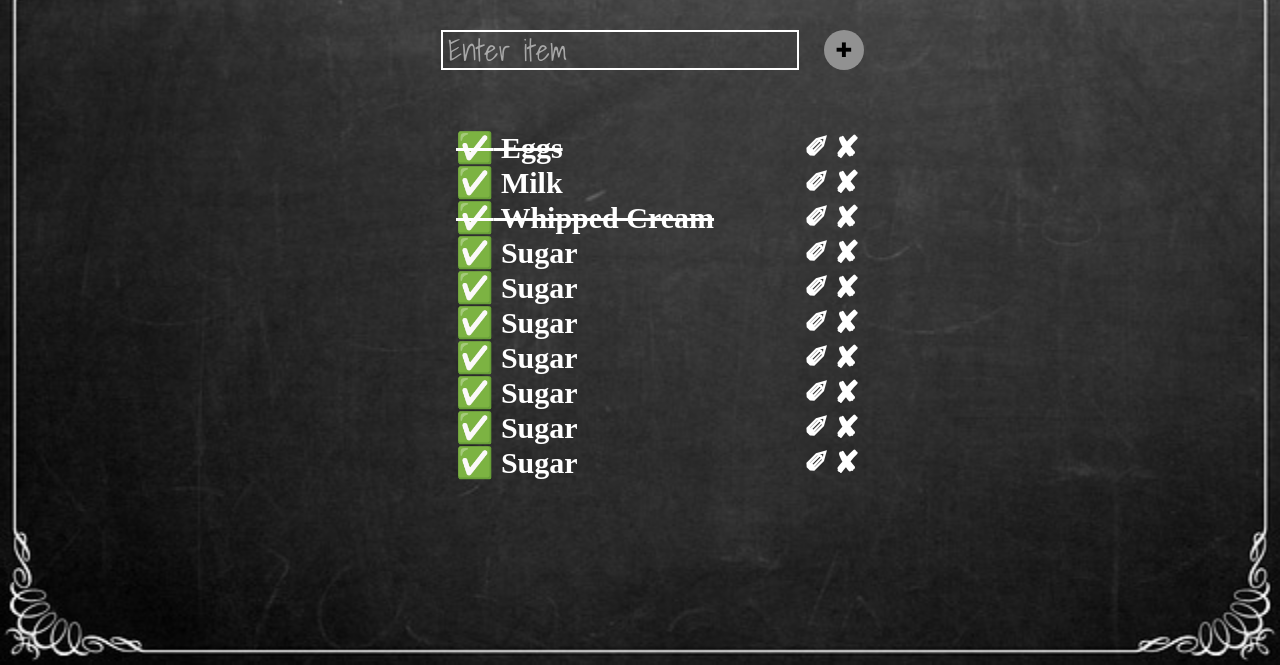
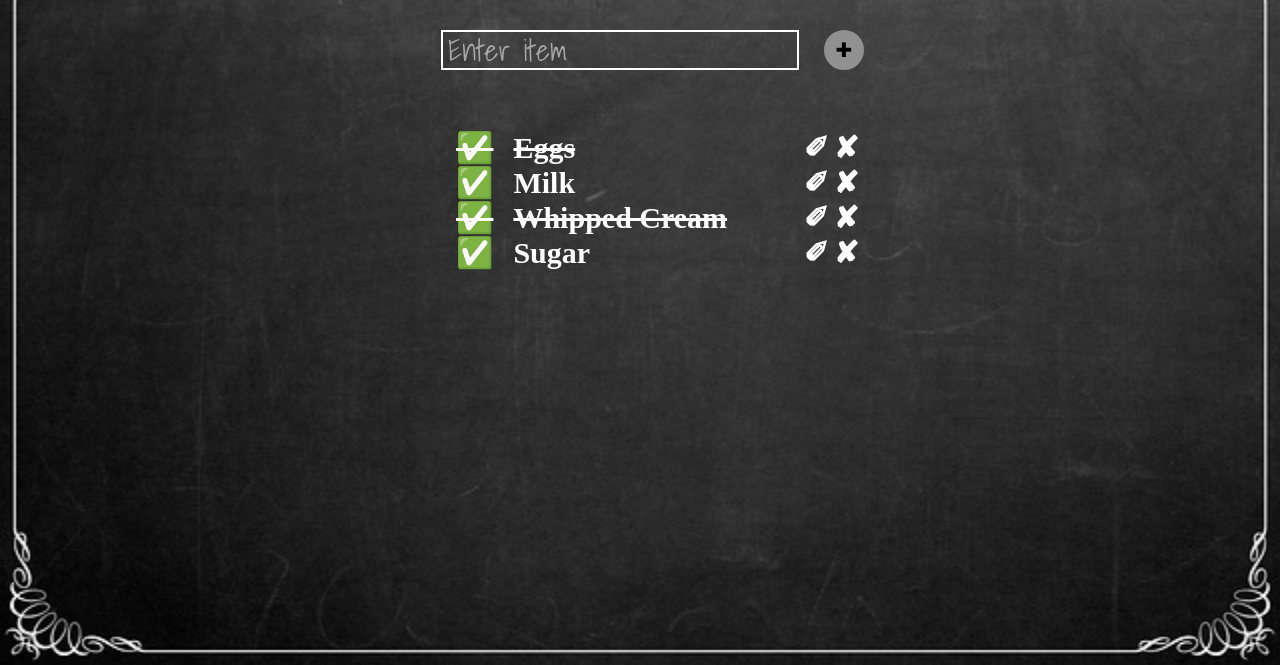
Before and after one commit to aungureanu614/shopping-list, a plain HTML site: page index.html in a window 1280 px wide. Shown: the part 135-800 px from the top of the page. Drawn offline with nearby package versions, Linux system fonts and the light colour scheme; a web font is replaced by a local one.

Commit message:
css/main.css

```diff
--- a/css/main.css
+++ b/css/main.css
@@ -83,3 +83,7 @@ h1{
 .check, .edit, .delete, .btn-add:hover{
 	cursor: pointer;
 }
+
+.check{
+	padding-right: 2rem;
+}
--- a/index.html
+++ b/index.html
@@ -7,8 +7,6 @@
 	<link rel="stylesheet" href="css/main.css">
 	<link href='https://fonts.googleapis.com/css?family=Cedarville+Cursive' rel='stylesheet' type='text/css'>
 	<link href='https://fonts.googleapis.com/css?family=Shadows+Into+Light' rel='stylesheet' type='text/css'>
-
-
 </head>
 <body>
 	<div class="container">
@@ -22,24 +20,21 @@
 
 			<ul class="items">
 
-					<li class="cross-out"><span class="check">&#9989;</span>  Eggs<span class="delete">&#10008;</span><span class="edit">&#10000;</span></li>
+					<li class="cross-out"><span class="check">&#9989;</span>Eggs<span class="delete">&#10008;</span><span class="edit">&#10000;</span></li>
 
-					<li><span class="check">&#9989;</span>  Milk<span class="delete">&#10008;</span><span class="edit">&#10000;</span></li>
+					<li><span class="check">&#9989;</span>Milk<span class="delete">&#10008;</span><span class="edit">&#10000;</span></li>
 
-					<li class="cross-out"><span class="check">&#9989;</span>  Whipped Cream<span class="delete">&#10008;</span><span class="edit">&#10000;</span></li>
+					<li class="cross-out"><span class="check">&#9989;</span>Whipped Cream<span class="delete">&#10008;</span><span class="edit">&#10000;</span></li>
 
-					<li><span class="check">&#9989;</span>  Sugar<span class="delete">&#10008;</span><span class="edit">&#10000;</span></li>
+					<li><span class="check">&#9989;</span>Sugar<span class="delete">&#10008;</span><span class="edit">&#10000;</span></li>
 
-					<li><span class="check">&#9989;</span>  Sugar<span class="delete">&#10008;</span><span class="edit">&#10000;</span></li>
-					<li><span class="check">&#9989;</span>  Sugar<span class="delete">&#10008;</span><span class="edit">&#10000;</span></li>
-					<li><span class="check">&#9989;</span>  Sugar<span class="delete">&#10008;</span><span class="edit">&#10000;</span></li>
-					<li><span class="check">&#9989;</span>  Sugar<span class="delete">&#10008;</span><span class="edit">&#10000;</span></li>
-					<li><span class="check">&#9989;</span>  Sugar<span class="delete">&#10008;</span><span class="edit">&#10000;</span></li>
-					<li><span class="check">&#9989;</span>  Sugar<span class="delete">&#10008;</span><span class="edit">&#10000;</span></li>
+
 
 			</ul>
 
 	</div>
 
+	<script src="http://code.jquery.com/jquery.min.js"></script>
+	<script src="js/app.js"></script>
 </body>
 </html>
```
